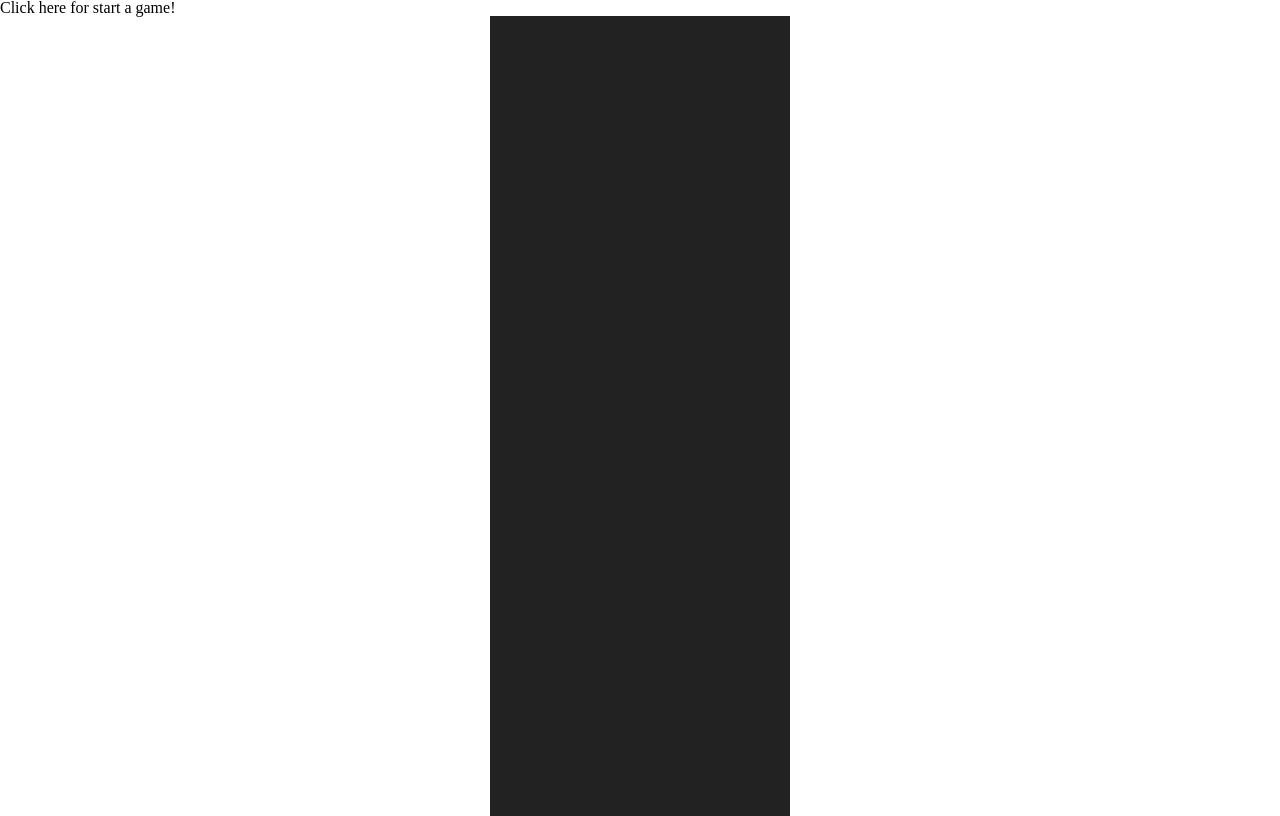
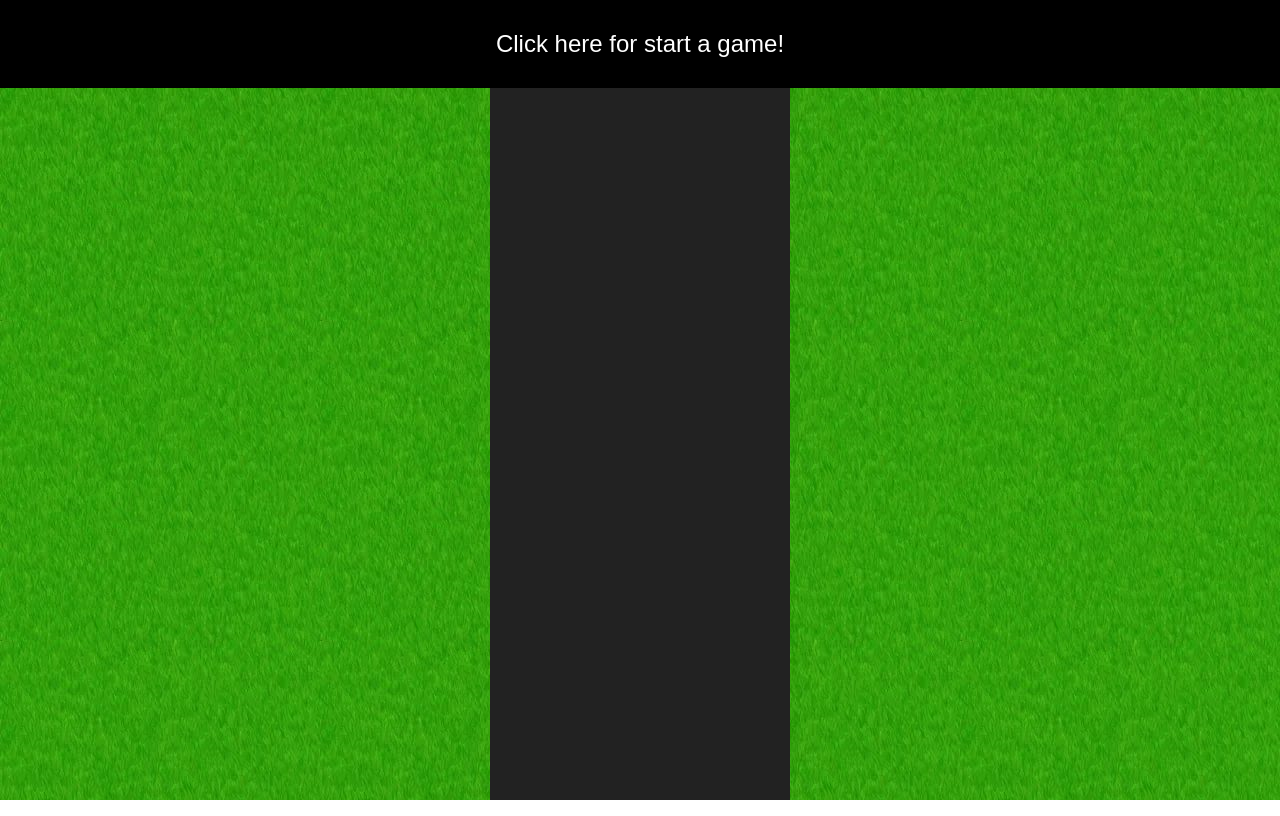
Before and after one commit to casear31/NeedForJS, a plain HTML site: page index.html in a window 1280 px wide. Drawn offline with Linux system fonts and the light colour scheme.

Commit message:
third day

```diff
--- a/main.js
+++ b/main.js
@@ -29,6 +29,8 @@ function getQuantityElementElements (heightElement) {
 
 function startGame() {
     start.classList.add('hide');
+    gameArea.innerHTML = '';
+
     for(let i = 0; i < getQuantityElementElements(100); i++) {
         const line = document.createElement('div');
         line.classList.add('line');
@@ -41,16 +43,19 @@ function startGame() {
         const enemy = document.createElement('div');
         enemy.classList.add('enemy');
         enemy.y = -100 * setting.traffic * (i + 1);
-        enemy.style.left = Math.floor(Math.random() * gameArea.offsetWidth - 50) + 'px';
+        enemy.style.left = Math.floor(Math.random() * (gameArea.offsetWidth - 50)) + 'px';
         enemy.style.top = enemy.y + 'px';
         enemy.style.background = 'transparent url(./image/enemy3.png) center / cover no-repeat';
         gameArea.appendChild(enemy);
 
     }
 
-
+    setting.score = 0;
     setting.start = true;
     gameArea.appendChild(car);
+    car.style.left= '125px';
+    car.style.top = '';
+    car.style.bottom= '10px';
     setting.x = car.offsetLeft;
     setting.y = car.offsetTop;
     requestAnimationFrame(playGame);
@@ -73,13 +78,25 @@ function moveRoad() {
 
 function moveEnemy () {
     let enemy = document.querySelectorAll('.enemy');
+
     enemy.forEach(function(item) {
+        let carRect = car.getBoundingClientRect();
+        let enemyRect = item.getBoundingClientRect()
+    if(carRect.top <= enemyRect.bottom &&
+        carRect.right >= enemyRect.left &&
+        carRect.left <= enemyRect.right &&
+        carRect.bottom >= enemyRect.top){
+            setting.start = false;
+            start.classList.remove('hide');
+            score.style.top = start.offsetHeight + 'px';
+        }
+
         item.y += setting.speed / 2;
         item.style.top = item.y + 'px';
 
         if (item.y >= document.documentElement.clientHeight){
             item.y = -100 * setting.traffic;
-            item.style.left = Math.floor(Math.random() * gameArea.offsetWidth - 50) + 'px';
+            item.style.left = Math.floor(Math.random() * (gameArea.offsetWidth - 50)) + 'px';
         }
 
     });
@@ -89,6 +106,8 @@ function playGame() {
 
 
     if (setting.start){
+        setting.score+= setting.speed;
+        score.innerHTML = 'SCORE<br>' + setting.score;
         moveRoad();
         moveEnemy();
         if(keys.ArrowLeft && setting.x>0){
--- a/style.css
+++ b/style.css
@@ -26,6 +26,8 @@ footer, header, hgroup, menu, nav, section {
 }
 body {
 	line-height: 1;
+    height: 100vh;
+    background-image: url('./image/grass.png');
 }
 ol, ul {
 	list-style: none;
@@ -53,8 +55,7 @@ table {
     height: 100px;
     background: transparent url(./image/player2.png) center / cover no-repeat;
     position: absolute;
-    left: 125px;
-    bottom: 10px;
+
 
 }
 
@@ -76,3 +77,38 @@ table {
     background-color: #fff;
     left: 145px;
 }
+
+.start {
+    position: absolute;
+    left: 0;
+    top: 0;
+    width: 100%;
+    margin: 0;
+    padding: 2rem 0;
+    text-align: center;
+    z-index: 200;
+    color:#fff;
+    font-size: 1.5rem;
+    background: black;
+    cursor: pointer;
+    font-family: sans-serif;
+    font-weight: 7000;
+}
+
+ .score {
+     position: absolute;
+     top: 0;
+     left: 0;
+     width: 100%;
+     background: #000;
+     padding: 2rem 0;
+     z-index: 200;
+     font-size: 1rem;
+     color: skyblue;
+     text-align: center;
+     font-family: sans-serif;
+     font-weight: 500;
+
+
+
+ }
```
Also changed, not shown: image/grass.png (added).
